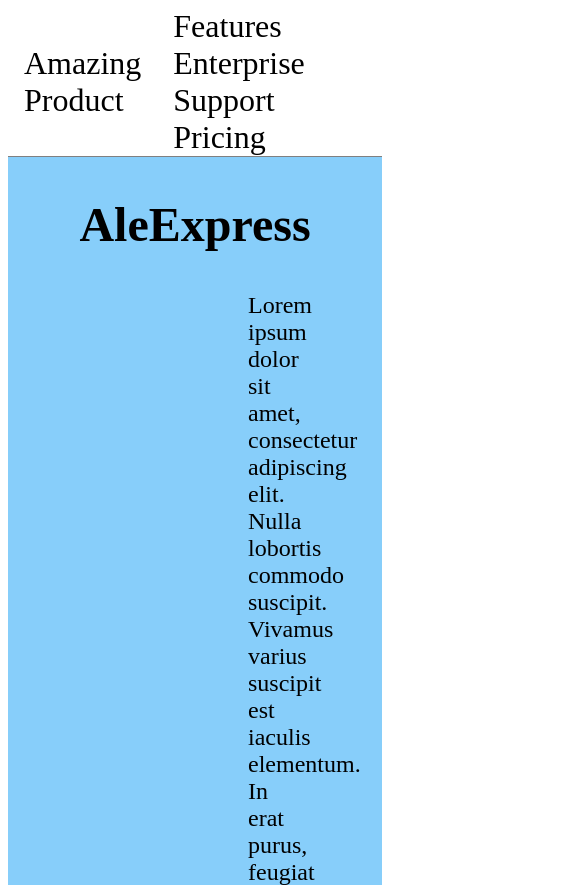
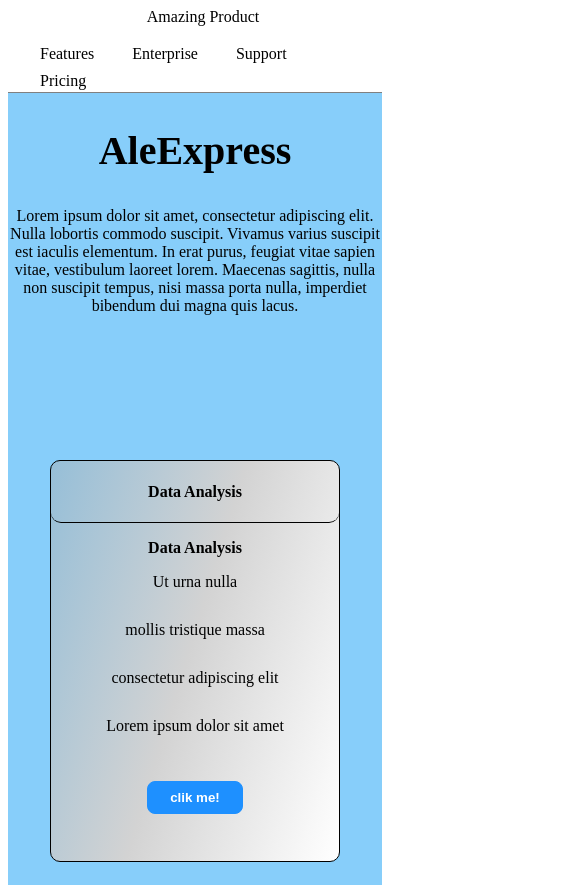
Before and after one commit to Hubertoom/Amazing-Prices, a plain HTML site: page index.html in a window 390 px wide. Shown: the top 885 px of the page, 585 px wide, since content can reach past the window. Drawn offline with Linux system fonts and the light colour scheme.

Commit message:
stage_4 passed

```diff
--- a/style.css
+++ b/style.css
@@ -135,3 +135,87 @@ th {
 .skip {
     background: transparent;
 }
+
+/*-----------------------------------------------------------------------------------------*/
+
+@media screen and (max-width: 725px ) {
+
+    header, footer {
+        font-size: 1.5rem;
+    }
+
+    header {
+        flex-direction: column;
+    }
+
+    #card-section {
+        display: flex;
+        flex-direction: column;
+    }
+
+    main {
+        display: flex;
+        flex-direction: column;
+    }
+
+    footer {
+        flex-direction: column;
+        align-content: space-between;
+    }
+
+    a {
+        font-size: 1rem;
+    }
+
+    nav a {
+        margin: 1rem;
+    }
+
+    #card-section {
+        height: 100rem;
+        flex-direction: column;
+        align-items: center;
+    }
+
+    h2 {
+        font-size: 2rem;
+    }
+
+    #header-section > p {
+        margin: auto;
+        align-self: center;
+        text-align: center;
+        font-size: 1rem;
+    }
+
+
+    .card-title {
+        border-radius: 10px;
+        font-size: 1rem;
+    }
+
+    #table-section {
+        display: flex;
+        flex-direction: column;
+    }
+
+    #header-section > h1 {
+        font-size: 2.5rem;
+    }
+
+    #table-section > h2 {
+        text-align: center;
+        font-size: 1rem;
+        font-weight: 400;
+    }
+
+    table, th, td {
+        border: 1px solid black;
+    }
+
+    table {
+        width: 80%;
+        height: 50%;
+        font-size: 1rem;
+    }
+}
```
